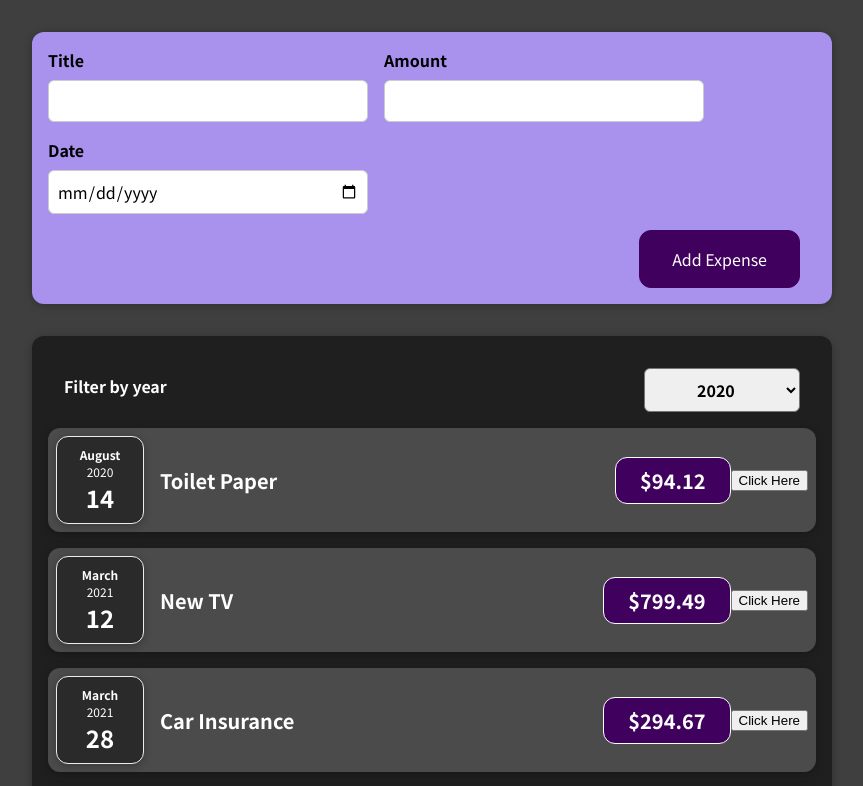
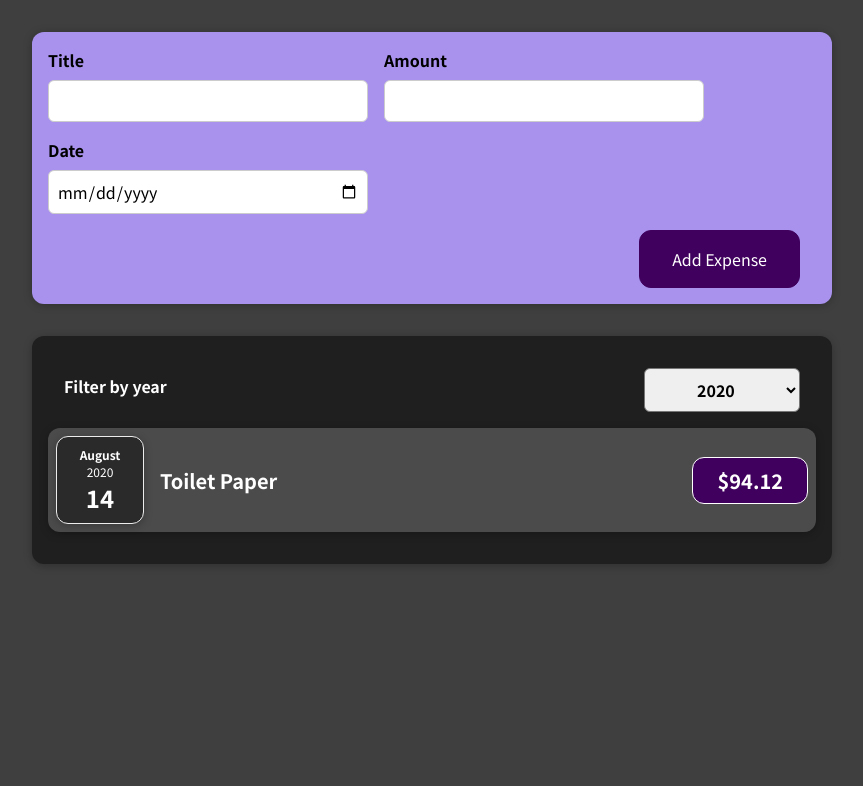
Before and after one commit to mohamim360/myreactapp, a React (Create React App) app: page / in a window 1280 px wide. Shown: the top 786 px of the page, without its empty margins (208-1071 px from the left). Built offline with nearby package versions, Linux system fonts and the light colour scheme.

Commit message:
rendering list of data + using stateful list + key + condition

```diff
--- a/src/App.js
+++ b/src/App.js
@@ -1,9 +1,8 @@
-
 import Expenses from "./components/Expenses/Expenses";
 import NewExpense from "./components/NewExpenses/NewExpense";
+import React, { useState } from "react";
 
-const App = () => {
-  const expenses = [
+const DUMMY = [
   {
     id: "e1",
     title: "Toilet Paper",
@@ -25,17 +24,26 @@ const App = () => {
   },
 ];
 
-  const addExpenseHandler = (expense) =>{
-    console.log('In App.js');
-    console.log(expense);
-  }
+const App = () => {
+  const [expenses, setExpenses] = useState(DUMMY);
+
+  const addExpenseHandler = (expense) => {
+    // console.log('In App.js');
+    // console.log(expense);
+
+    // setExpenses([expense,...expenses])
+
+    setExpenses((prevExpense) => {
+      return [expense,...prevExpense];
+    });
+  };
+
   return (
     <div>
-
-      <NewExpense onAddExpense={addExpenseHandler}/>
-      <Expenses items = { expenses } />
+      <NewExpense onAddExpense={addExpenseHandler} />
+      <Expenses items={expenses} />
     </div>
   );
-}
+};
 
 export default App;
--- a/src/components/Expenses/ExpenseItem.js
+++ b/src/components/Expenses/ExpenseItem.js
@@ -1,22 +1,17 @@
 import "./ExpenseItem.css";
 import ExpenseDate from "./ExpenseDate.js";
 import Card from "../UI/Card";
-import React, { useState } from "react";
 
 const ExpenseItem = (props) => {
-  const [title, setTitle] = useState(props.title);
-  const clickHandler = () => {
-    setTitle("updated");
-    // console.log("hello");.
-  };
+
   return (
     <Card className="expense-item">
       <ExpenseDate date={props.date} />
       <div className="expense-item__description">
-        <h2>{title}</h2>
+        <h2>{props.title}</h2>
         <p className="expense-item__price">${props.amount}</p>
       </div>
-      <button onClick={clickHandler}>Click Here</button>
+
     </Card>
   );
 };
--- /dev/null
+++ b/src/components/Expenses/ExpenseList.css
@@ -0,0 +1,10 @@
+
+.expenses-list {
+  list-style: none;
+  padding: 0;
+}
+
+.expenses-list__fallback {
+  color: white;
+  text-align: center;
+}
--- /dev/null
+++ b/src/components/Expenses/ExpenseList.js
@@ -0,0 +1,20 @@
+import React from "react";
+import ExpenseItem from "./ExpenseItem";
+import "./ExpenseList.css";
+
+const ExpenseList = (props) => {
+  return (
+    <ul className="expenses-list">
+     { props.items.map((expense) => (
+      <ExpenseItem
+        key={expense.id}
+        title={expense.title}
+        amount={expense.amount}
+        date={expense.date}
+      />
+      ))}
+    </ul>
+  );
+};
+
+export default ExpenseList;
--- a/src/components/Expenses/Expenses.js
+++ b/src/components/Expenses/Expenses.js
@@ -1,41 +1,38 @@
-import ExpenseItem from "./ExpenseItem";
-import './Expenses.css'
+
+import "./Expenses.css";
 import Card from "../UI/Card";
 import ExpenseFilter from "./ExpenseFilter";
-import React, { useState } from 'react';
+import React, { useState } from "react";
+import ExpenseList from "./ExpenseList";
 
 const Expenses = (props) => {
-  const [filteredYear, setFilteredYear] = useState('2020');
+  const [filteredYear, setFilteredYear] = useState("2020");
 
-  const filterChangeHandler = selectedYear => {
+  const filterChangeHandler = (selectedYear) => {
     setFilteredYear(selectedYear);
   };
+  const listYear = props.items.filter((expense) => {
+   return expense.date.getFullYear().toString() === filteredYear;
+  });
+  return (
+    <Card className="expenses">
+      <ExpenseFilter
+        selected={filteredYear}
+        onChangeFilter={filterChangeHandler}
+      />
 
-return(
-  <Card className="expenses">
-     <ExpenseFilter selected={filteredYear} onChangeFilter={filterChangeHandler}/>
- <ExpenseItem
-        title={props.items[0].title}
-        amount={props.items[0].amount}
-        date={props.items[0].date}
+      {/* { listYear.map((expense) => (
+      <ExpenseItem
+        key={expense.id}
+        title={expense.title}
+        amount={expense.amount}
+        date={expense.date}
       />
-      <ExpenseItem
-        title={props.items[1].title}
-        amount={props.items[1].amount}
-        date={props.items[1].date}
-      />
-      <ExpenseItem
-        title={props.items[2].title}
-        amount={props.items[2].amount}
-        date={props.items[2].date}
-      />
-      <ExpenseItem
-        title={props.items[3].title}
-        amount={props.items[3].amount}
-        date={props.items[3].date}
-      />
-  </Card>
-)
-}
+      ))} */}
+
+      <ExpenseList items = {listYear} />
+    </Card>
+  );
+};
 
 export default Expenses;
```
Lines whose indentation alone changed are shown as unchanged.
